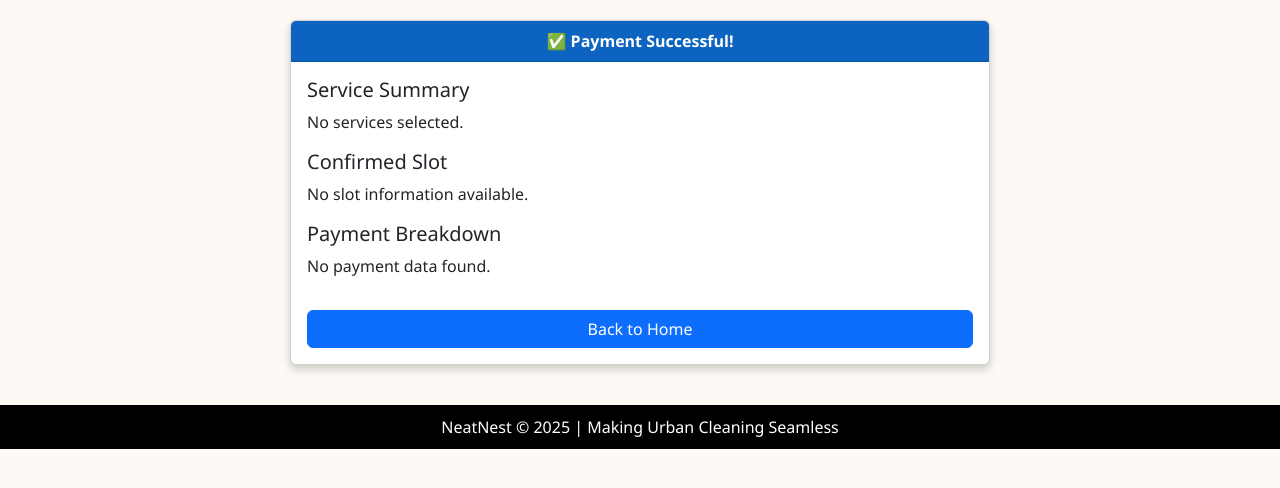
After one commit to azhagi1/Urban_Cleaning_Project, a Flask app: page /confirmation in a window 1280 px wide. The commit adds this page. Shown: the top 488 px of the page. Run offline with Flask 3, Linux system fonts and the light colour scheme.

Commit message:
confirmation page is added

```diff
--- a/app.py
+++ b/app.py
@@ -262,5 +262,9 @@ def reset_password(token):
 def checkout():
     return render_template("check-out.html")
 
+@app.route('/confirmation')
+def confirmation():
+    return render_template('confirmation.html')
+
 if __name__ == '__main__':
     app.run(debug=True)
--- /dev/null
+++ b/templates/confirmation.html
@@ -0,0 +1,90 @@
+<!DOCTYPE html>
+<html lang="en">
+<head>
+  <meta charset="UTF-8" />
+  <title>Confirmation - NeatNest</title>
+  <meta name="viewport" content="width=device-width, initial-scale=1.0"/>
+  <link href="https://cdn.jsdelivr.net/npm/bootstrap@5.3.0-alpha3/dist/css/bootstrap.min.css" rel="stylesheet"/>
+  <style>
+    body {
+      background-color: #fdfaf5;
+      font-family: 'Segoe UI', sans-serif;
+    }
+    .card {
+      margin: 20px auto;
+      max-width: 700px;
+      box-shadow: 0 4px 10px rgba(0,0,0,0.2);
+    }
+    .card-header {
+      background-color: #0d63c0;
+      color: white;
+      font-weight: bold;
+    }
+    footer {
+      background-color: #000;
+      color: white;
+      padding: 10px 0;
+      text-align: center;
+      margin-top: 40px;
+    }
+  </style>
+</head>
+<body>
+
+  <div class="card">
+    <div class="card-header text-center">
+      ✅ Payment Successful!
+    </div>
+    <div class="card-body">
+      <h5 class="card-title">Service Summary</h5>
+      <div id="cart-summary" class="mb-3"></div>
+
+      <h5 class="card-title">Confirmed Slot</h5>
+      <div id="slot-summary" class="mb-3"></div>
+
+      <h5 class="card-title">Payment Breakdown</h5>
+      <div id="payment-summary" class="mb-3"></div>
+
+      <a href="/" class="btn btn-primary w-100 mt-3">Back to Home</a>
+    </div>
+  </div>
+
+  <footer>
+    NeatNest &copy; 2025 | Making Urban Cleaning Seamless
+  </footer>
+
+  <script>
+    const cart = JSON.parse(localStorage.getItem('cart')) || [];
+    const slot = JSON.parse(localStorage.getItem('slot')) || {};
+    const payment = JSON.parse(localStorage.getItem('paymentSummary')) || {};
+
+    const cartEl = document.getElementById("cart-summary");
+    const slotEl = document.getElementById("slot-summary");
+    const paymentEl = document.getElementById("payment-summary");
+
+    cartEl.innerHTML = cart.length
+      ? `<ul>${cart.map(item => `<li>${item.name} - ₹${item.price}</li>`).join('')}</ul>`
+      : "<p>No services selected.</p>";
+
+    slotEl.innerHTML = Object.keys(slot).length
+      ? `<p><strong>Date:</strong> ${slot.date}</p>
+         <p><strong>Time:</strong> ${slot.time}</p>
+         <p><strong>Location:</strong> ${slot.location}</p>`
+      : "<p>No slot information available.</p>";
+
+    paymentEl.innerHTML = payment.itemTotal !== undefined
+      ? `<p>Item Total: ₹${payment.itemTotal}</p>
+         <p>Taxes & Fees: ₹${payment.taxes}</p>
+         <p>Advance Paid: ₹${payment.advance}</p>
+         <p>Post-Service Payment: ₹${payment.postPay}</p>
+         <p>Tip: ₹${payment.tip}</p>
+         <hr>
+         <p><strong>Total Paid Now: ₹${payment.finalPay}</strong></p>`
+      : "<p>No payment data found.</p>";
+
+    // Clear cart after showing confirmation
+    localStorage.removeItem('cart');
+    localStorage.removeItem('paymentSummary');
+  </script>
+</body>
+</html>
```
Also changed, not shown: templates/check-out.html (+22 -1 lines).
